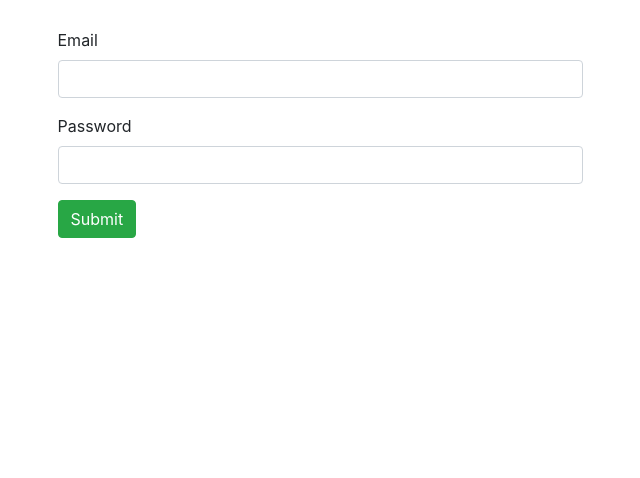
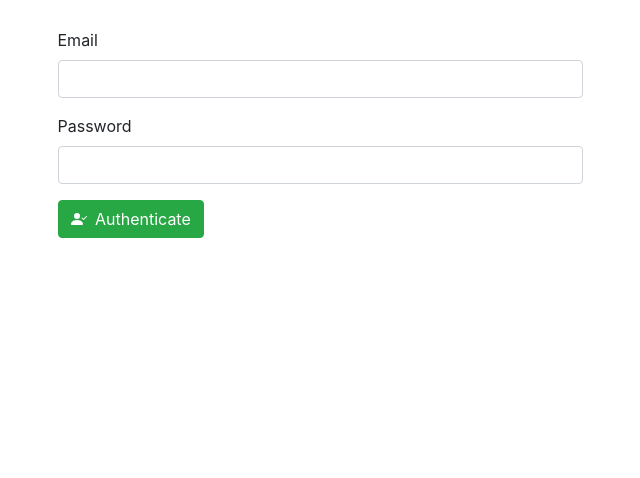
Before and after one commit to francesco-dorati/leaf, a Node server app: page /login in a window 1280 px wide. Shown: the part 219-697 px from the top of the page, without its empty margins (320-960 px from the left). Run offline with Node 20, Linux system fonts and the light colour scheme; some libraries are stand-ins or nearby versions.

Commit message:
login/register submit renew

```diff
--- a/public/js/main.js
+++ b/public/js/main.js
@@ -164,7 +164,7 @@ socket.on('main', (post) => {
 });
 
 // ON CHAT MESSAGE RECEIVED
-socket.on(`${user.username}`, (message) => {
+socket.on(`${user ? user.username : null}`, (message) => {
   console.log(message);
   const chat = $('nav a[href="/chat"]');
   if (!chat.hasClass('btn-outline-danger')){
--- a/src/views/login.ejs
+++ b/src/views/login.ejs
@@ -46,7 +46,12 @@
                     </div>
 
                     <!--Submit-->
-                    <input class="btn btn-primary" type="submit" id="submit">
+                    <button class="btn btn-primary" type="submit" id="submit">
+                        <svg class="bi bi-person-check-fill mb-1 mr-1" width="1em" height="1em" viewBox="0 0 16 16" fill="currentColor" xmlns="http://www.w3.org/2000/svg">
+                            <path fill-rule="evenodd" d="M1 14s-1 0-1-1 1-4 6-4 6 3 6 4-1 1-1 1H1zm5-6a3 3 0 1 0 0-6 3 3 0 0 0 0 6zm9.854-2.854a.5.5 0 0 1 0 .708l-3 3a.5.5 0 0 1-.708 0l-1.5-1.5a.5.5 0 0 1 .708-.708L12.5 7.793l2.646-2.647a.5.5 0 0 1 .708 0z"/>
+                        </svg>
+                        Authenticate
+                    </button>
 
                 </form>
 
```
Also changed, not shown: src/views/register.ejs (+6 -1 lines), src/views/register_password.ejs (+7 -1 lines).
